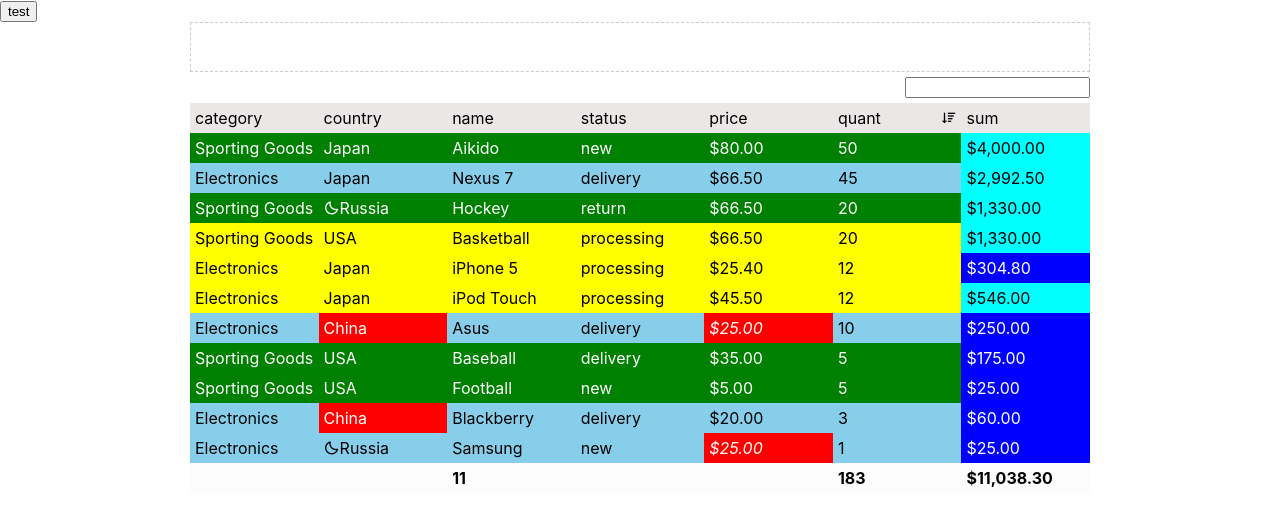
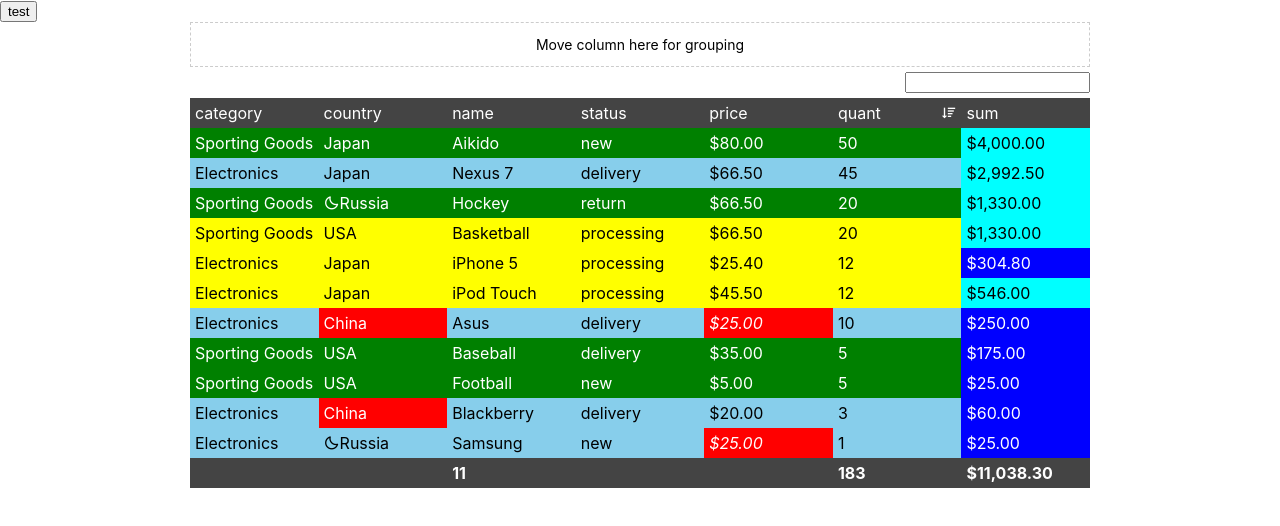
Before and after one commit to DYGidin/react-table, a React (Create React App) app: page / in a window 1280 px wide. Shown: the top 526 px of the page. Built offline with nearby package versions, Linux system fonts and the light colour scheme.

Commit message:
move to reducer

```diff
--- a/src/App.js
+++ b/src/App.js
@@ -126,11 +126,18 @@ function App() {
         condition: (row) => row['country'] === 'China'
       }
     ],
-    theme: 'default',
+    theme: 'dark',
+    activeRow: { category: 'Sporting Goods', price: 66.5, quant: 20, status: 'return', name: 'Hockey', country: 'Russia' },
+
     //filter: { searchStr: 'Jap' },
-
   }
 
+  mock.rows = mock.rows.map(row => {
+    return {
+      ...row, id: mock.rows.reduce((maxId, row) => Math.max(row.id || 0, maxId), -1) + 1
+    }
+  })
+  console.log(mock.rows)
   const [table, setTable] = useState(mock);
 
   const handleClick = () => {
--- a/src/Utils/Groups.js
+++ b/src/Utils/Groups.js
@@ -191,7 +191,8 @@ class Groups {
       let countRows = 0;
       if (groupData.root === false) {
         countRows = 0;
-        this.filter(rows, path).map((row, i) => {
+        const f = this.filter(rows, path)
+        f.forEach((row, i) => {
           const newRow = row;
           newRow.path = path
           newRows.push(newRow);
--- a/src/assets/css/style.css
+++ b/src/assets/css/style.css
@@ -97,8 +97,14 @@
   list-style: none;
   display: flex;
   align-items: center;
-  min-height: 50px;
+  min-height: 45px;
   border: 1px dashed #ccc;
+}
+
+.react-table__groups-list-empty {
+  width: 100%;
+  text-align: center;
+  font-size: 14px;
 }
 
 .react-table__groups-list li + li {
@@ -108,6 +114,11 @@
   width: 100%;
   max-width: 120px;
 }
+
+.react-table__groups-list .move-component + .move-component {
+  margin-left: 5px;
+}
+
 .move-component {
   width: 100%;
 }
--- a/src/components/Constants/ActionTypes.js
+++ b/src/components/Constants/ActionTypes.js
@@ -2,9 +2,11 @@ export const READY = 'READY'
 export const SET_DATA = 'SET_DATA'
 export const MOUSE_DOWN = 'MOUSE_DOWN'
 export const MOVE_ELEMENT = 'MOVE_ELEMENT'
+export const MOVE_ELEMENT_NEW = 'MOVE_ELEMENT_NEW'
 export const DRAG_ELEMENT = 'DRAG_ELEMENT'
 export const SET_HOVER = 'SET_HOVER'
 export const CALC_FORMULA = 'CALC_FORMULA'
 export const SET_COLUMN_POSITION = 'SET_COLUMN_POSITION'
-export const SET_GROUPLIST = 'SET_GROUPLIST'
+export const CREATE_GROUPS = 'CREATE_GROUPS'
 export const SET_GROUP_POSITION = 'SET_GROUP_POSITION'
+export const ORDER_BY = 'ORDER_BY'
--- a/src/components/Groups/GroupListItem.js
+++ b/src/components/Groups/GroupListItem.js
@@ -1,4 +1,4 @@
-import React, { useRef, useEffect, useContext, useState } from 'react';
+import React, { useRef, useEffect, useContext } from 'react';
 import { SET_GROUP_POSITION } from '../Constants/ActionTypes';
 import { Context } from '../context';
 function GroupListItem(props) {
--- a/src/components/Groups/Groups.js
+++ b/src/components/Groups/Groups.js
@@ -2,6 +2,7 @@ import React, { useContext } from 'react';
 import { Context } from '../context';
 function GroupsComponent({ children }) {
   const { theme } = useContext(Context);
+
   return (
     <div className="react-table__groups-container" style={{ backgroundColor: theme.columns.background }}>
       {children}
--- a/src/components/Table.js
+++ b/src/components/Table.js
@@ -14,7 +14,7 @@ import '../assets/css/style.css';
 import MoveComponent from './MoveComponent/MoveComponent';
 import GroupListItem from './Groups/GroupListItem';
 import Themes from './themes';
-import { CALC_FORMULA, DRAG_ELEMENT, MOUSE_DOWN, MOVE_ELEMENT, READY, SET_DATA, SET_GROUPLIST, SET_HOVER } from './Constants/ActionTypes';
+import { CALC_FORMULA, DRAG_ELEMENT, MOUSE_DOWN, MOVE_ELEMENT, ORDER_BY, READY, SET_DATA, CREATE_GROUPS, SET_HOVER } from './Constants/ActionTypes';
 import { COLUMN, CONTAINER, GROUP } from './Constants/ColumnTypes';
 
 function Table(props) {
@@ -26,20 +26,20 @@ function Table(props) {
   const groupsListContainer = useRef();
 
   let { theme, columns, groups, rows, filter, paintRows, ready, hoverElement, dragElement, groupsList } = state || null;
-  const marginGroup = useMemo(() => columns.filter(col => col.isGroup === true).length * 20);
+  const marginGroup = useMemo(() => columns.filter(col => col.isGroup === true).length * 20, [columns]);
 
   // load or table change
   useEffect(() => {
-
     if (table.groups)
-      createGroups();
-
+      dispatch({ type: CREATE_GROUPS, payload: table })
     dispatch({ type: READY, payload: true })
     dispatch({ type: CALC_FORMULA });
+
   }, [table]);
 
   // if prop rows has been change
   useEffect(() => {
+
     dispatch({ type: SET_DATA, payload: { theme: Themes[props.table.theme], rows: props.table.rows } });
     setTable({ ...table, ...{ rows: props.table.rows } });
   }, [props.table]);
@@ -49,6 +49,7 @@ function Table(props) {
     if (groupsList) {
       const newTable = { ...table, columns, groups: groupsList.map(g => g.name) }
       setTable(newTable);
+      dispatch({ type: SET_HOVER, payload: null });
     }
   }, [updateGroups]);
 
@@ -62,17 +63,6 @@ function Table(props) {
   useEffect(() => {
     dispatch({ type: SET_DATA, payload: { columns, filter: { ...filter } } });
   }, [columns])
-
-  const createGroups = () => {
-    const result = new Groups().create(table)
-    dispatch({ type: SET_DATA, payload: result });
-    const list = []
-    table.groups.forEach(g => {
-      const c = columns.find(c => c.name === g);
-      list.push({ name: c.name })
-    })
-    dispatch({ type: SET_GROUPLIST, payload: list })
-  }
 
   const handleMoveStart = (name, type = COLUMN) => {
     dispatch({ type: MOUSE_DOWN, payload: true });
@@ -109,6 +99,7 @@ function Table(props) {
           && position.top + position.height > (top + (height / 2))
           && position.top + (position.height / 2) < top + height
         ) {
+          isHoverOnGroupsList.current = false;
           dispatch({
             type: SET_HOVER,
             payload: { type: COLUMN, name: column.name }
@@ -159,9 +150,6 @@ function Table(props) {
     }
 
     dispatch({ type: MOVE_ELEMENT, payload: dragElement });
-    dispatch({ type: MOUSE_DOWN, payload: false });
-    dispatch({ type: SET_HOVER, payload: '' });
-    dispatch({ type: DRAG_ELEMENT, payload: '' });
 
     if (groupsList) {
       setUpdateGroups(!updateGroups)
@@ -178,19 +166,9 @@ function Table(props) {
 
   const handleOrderBy = (column, revers = true) => {
     if (!column) return;
-
-    const newColumns = columns.map(c => {
-      let sort = '';
-      if (c.name === column.name) {
-        sort = revers === true ? (c.sort === 'asc' ? 'desc' : 'asc') : column.sort;
-      }
-      return { ...c, sort: sort }
-    });
-
-    const sort = newColumns.find(c => c.name === column.name).sort;
     dispatch({
-      type: SET_DATA,
-      payload: { columns: newColumns, filter: { ...filter, ...{ orderBy: [column, sort] } } }
+      type: ORDER_BY,
+      payload: { column, revers }
     })
   }
 
@@ -218,9 +196,10 @@ function Table(props) {
 
   return (
     <Context.Provider value={{ handleOrderBy, handleClick, dispatch, state, theme }}>
+      {ready ?
         <div className="react-table">
           <ul className={'react-table__groups-list'} ref={groupsListContainer}>
-          {groupsList &&
+            {groupsList && groupsList.length ?
               groupsList.map((group, i) =>
                 <MoveComponent
                   key={i}
@@ -232,7 +211,7 @@ function Table(props) {
                     hoverElement={hoverElement?.name}
                     column={group}>{group.name}</GroupListItem>
                 </MoveComponent>
-            )
+              ) : <li className={'react-table__groups-list-empty'}>Move column here for grouping</li>
             }
           </ul>
           <SearchBar
@@ -342,6 +321,7 @@ function Table(props) {
             </>
           }
         </div>
+        : '<p>Please wait...</p>'}
     </Context.Provider>
   );
 }
--- a/src/components/reducer.js
+++ b/src/components/reducer.js
@@ -1,4 +1,5 @@
 import Calc from '../utils/Calc';
+import Groups from '../utils/Groups';
 import {
   READY,
   SET_DATA,
@@ -8,8 +9,9 @@ import {
   SET_HOVER,
   CALC_FORMULA,
   SET_COLUMN_POSITION,
-  SET_GROUPLIST,
-  SET_GROUP_POSITION
+  CREATE_GROUPS,
+  SET_GROUP_POSITION,
+  ORDER_BY
 } from './Constants/ActionTypes'
 import { GROUP } from './Constants/ColumnTypes';
 
@@ -94,7 +96,7 @@ export default function (state, action) {
           break;
       }
 
-      return { ...state, mouseDown: false }
+      return { ...state, mouseDown: false, hoverElement: null, dragElement: null }
     case DRAG_ELEMENT:
       return { ...state, dragElement: action.payload }
     case SET_HOVER:
@@ -116,8 +118,18 @@ export default function (state, action) {
         return col
       })
       return state;
-    case SET_GROUPLIST:
-      return { ...state, groupsList: action.payload }
+    case CREATE_GROUPS:
+
+      const result = new Groups().create(action.payload)
+      state = { ...state, ...result };
+
+      const list = []
+      action.payload.groups.forEach(g => {
+        const c = state.columns.find(c => c.name === g);
+        list.push({ name: c.name })
+      })
+
+      return { ...state, groupsList: list }
     case SET_GROUP_POSITION:
       state.groupsList = state.groupsList.map(group => {
         if (group.name === action.payload.name) {
@@ -127,6 +139,19 @@ export default function (state, action) {
       })
 
       return state;
+    case ORDER_BY:
+
+      const newColumns = state.columns.map(c => {
+        let sort = '';
+        if (c.name === action.payload.column.name) {
+          sort = action.payload.revers === true ? (c.sort === 'asc' ? 'desc' : 'asc') : action.payload.column.sort;
+        }
+        return { ...c, sort: sort }
+      });
+
+      const sort = newColumns.find(c => c.name === action.payload.column.name).sort;
+
+      return { ...state, ...{ columns: newColumns, filter: { ...state.filter, ...{ orderBy: [action.payload.column, sort] } } } };
     default:
       return state;
   }
```
Also changed, not shown: src/components/Rows/Row.js (line endings or trailing spaces). Lines whose indentation alone changed are shown as unchanged.
